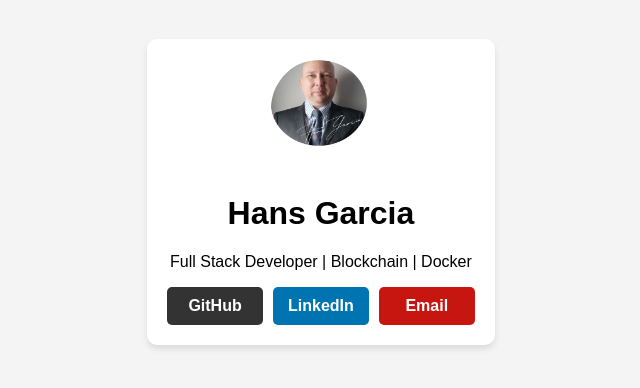
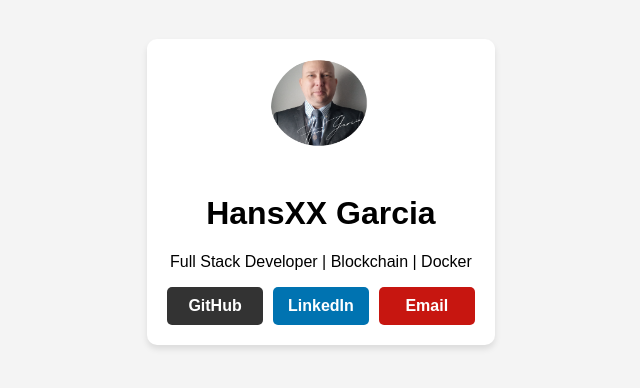
Before and after one commit to Hans-Rafael/hans-rafael.github.io, a React (Vite) app: page / in a window 1280 px wide. Shown: the part 208-596 px from the top of the page, without its empty margins (322-962 px from the left). Built offline with nearby package versions, Linux system fonts and the light colour scheme.

Commit message:
Update Main Naame

```diff
--- a/package.json
+++ b/package.json
@@ -23,7 +23,6 @@
     "eslint": "^9.21.0",
     "eslint-plugin-react-hooks": "^5.1.0",
     "eslint-plugin-react-refresh": "^0.4.19",
-    "gh-pages": "^6.3.0",
     "globals": "^15.15.0",
     "typescript": "~5.7.2",
     "typescript-eslint": "^8.24.1",
--- a/src/App.tsx
+++ b/src/App.tsx
@@ -7,7 +7,7 @@ export default function App() {
     <div className="card">
       <Avatar />
       <div className="data">
-        <h1>Hans Garcia</h1>
+        <h1>HansXX Garcia</h1>
         {/* <div className="row">
           <h3>Desarrollador Full Stack | Blockchain | Docker</h3> */}
         <p>Full Stack Developer | Blockchain | Docker</p>
```
Also changed, not shown: 1 other file (tests, documents, lock files or other folders).
